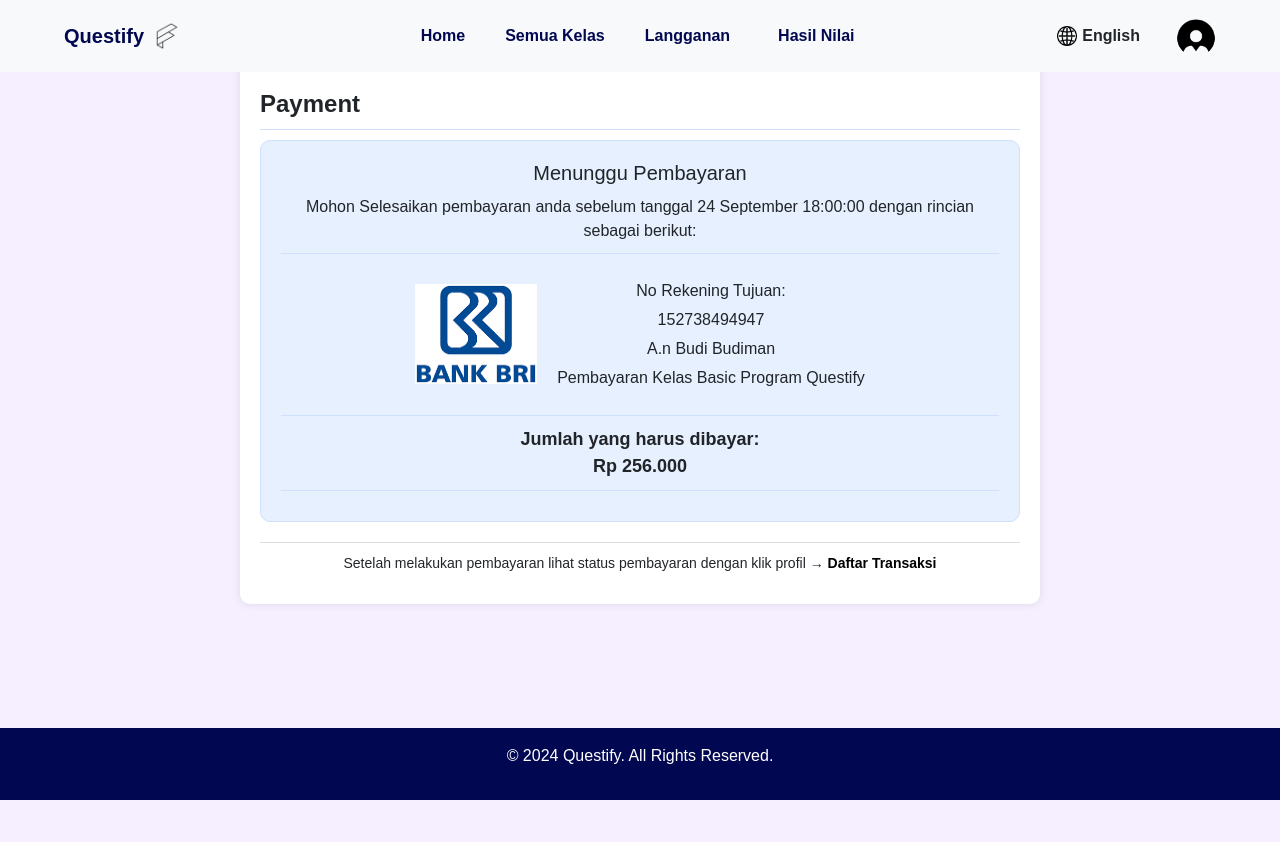
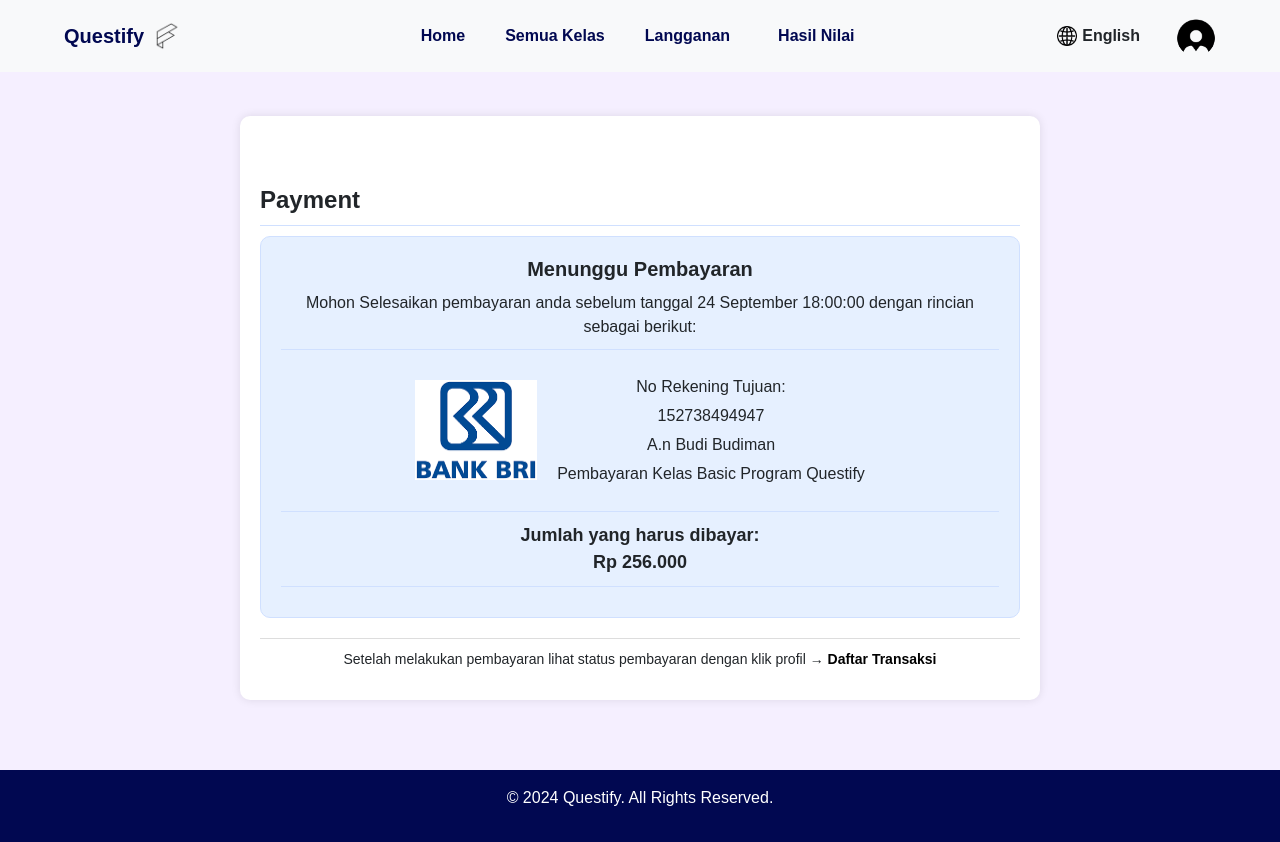
Before and after one commit to timurlauttt/Project-Akhir-Studi-Independent, a Django app: page /questify_app/payment/ in a window 1280 px wide. Before the commit the page ends 800 px from the top, so only its background shows below. Run offline with Django 5.2, Linux system fonts and the light colour scheme.

Commit message:
sedikit merubah payment.html

```diff
--- a/questify_project/templates/questify_app/pages/payment.html
+++ b/questify_project/templates/questify_app/pages/payment.html
@@ -10,6 +10,7 @@
 
 {% block content %}
 
+<main class="container content-main mt-5 pt-5 px-5">
     <div class="container2">
         <h1>Payment</h1>
         <div class="divider"></div>
@@ -36,6 +37,8 @@
             <a href="#">Daftar Transaksi</a>
         </div>
     </div>
+</main>
+
 
 
 {% endblock %}
```
Lines whose indentation alone changed are shown as unchanged.
